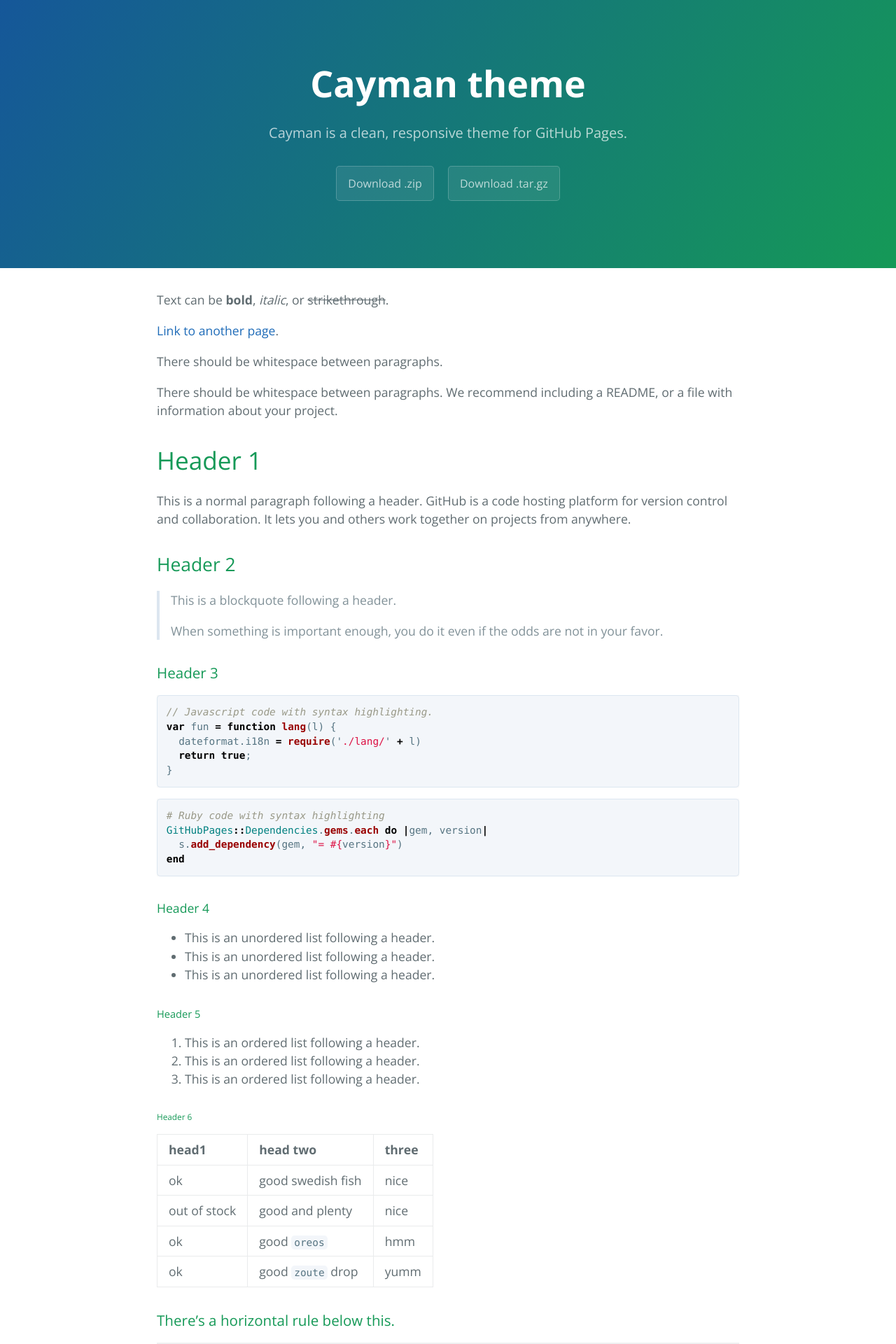
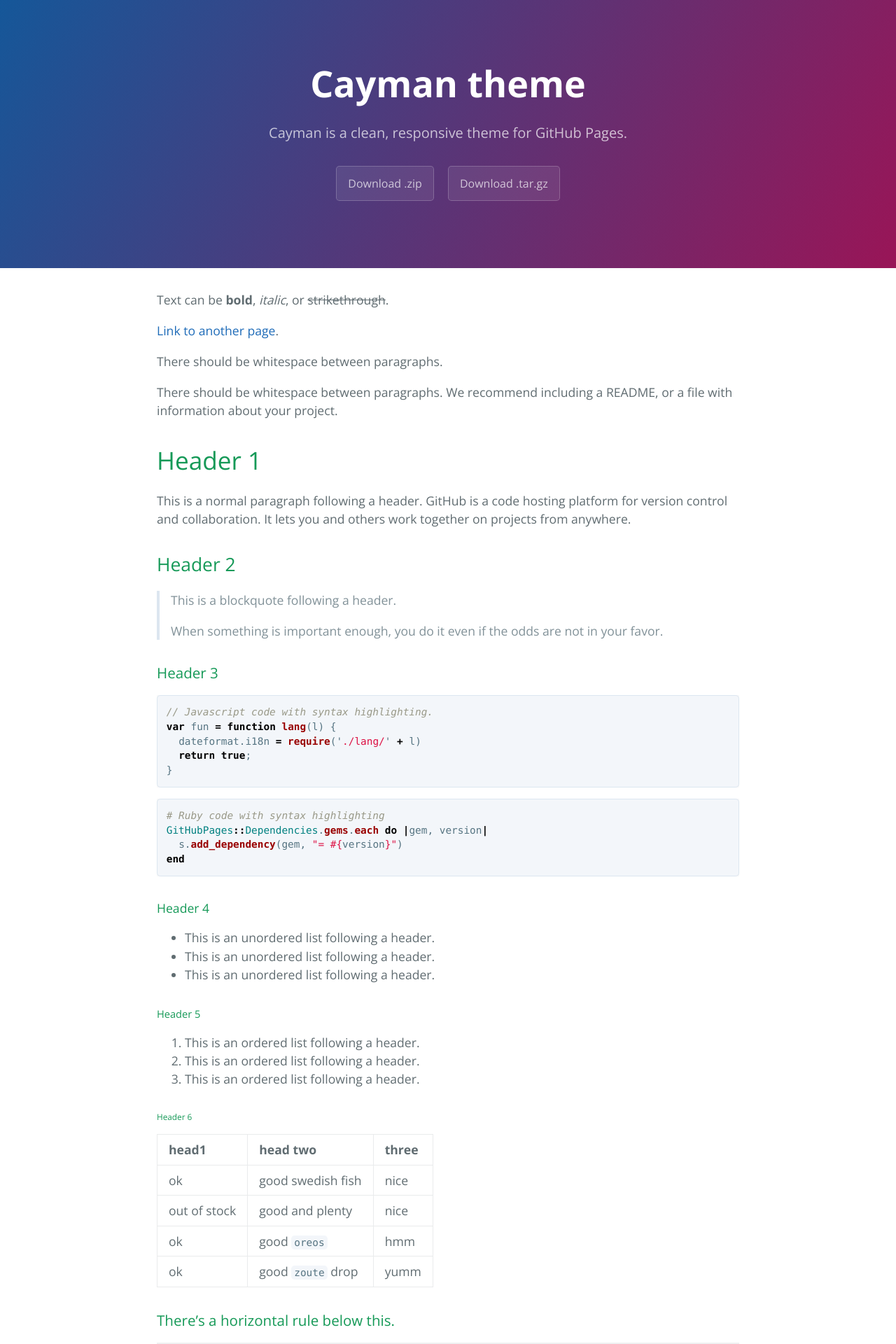
Before and after one commit to ufluidics101/ufluidics101.github.io, a Jekyll site: the page built from index.md, in a window 1280 px wide. Shown: the top 1920 px of the page at 70% size. Built offline with Jekyll 4.4.1, drawn with Linux system fonts in a browser that asks for light colours.

Commit message:
Update variables.scss

```diff
--- a/_sass/variables.scss
+++ b/_sass/variables.scss
@@ -4,7 +4,8 @@ $medium-breakpoint: 42em !default;
 
 // Headers
 $header-heading-color: #fff !default;
-$header-bg-color: #159957 !default;
+//$header-bg-color: #159957 !default;
+$header-bg-color: #991557 !default;
 $header-bg-color-secondary: #155799 !default;
 
 // Text
```
